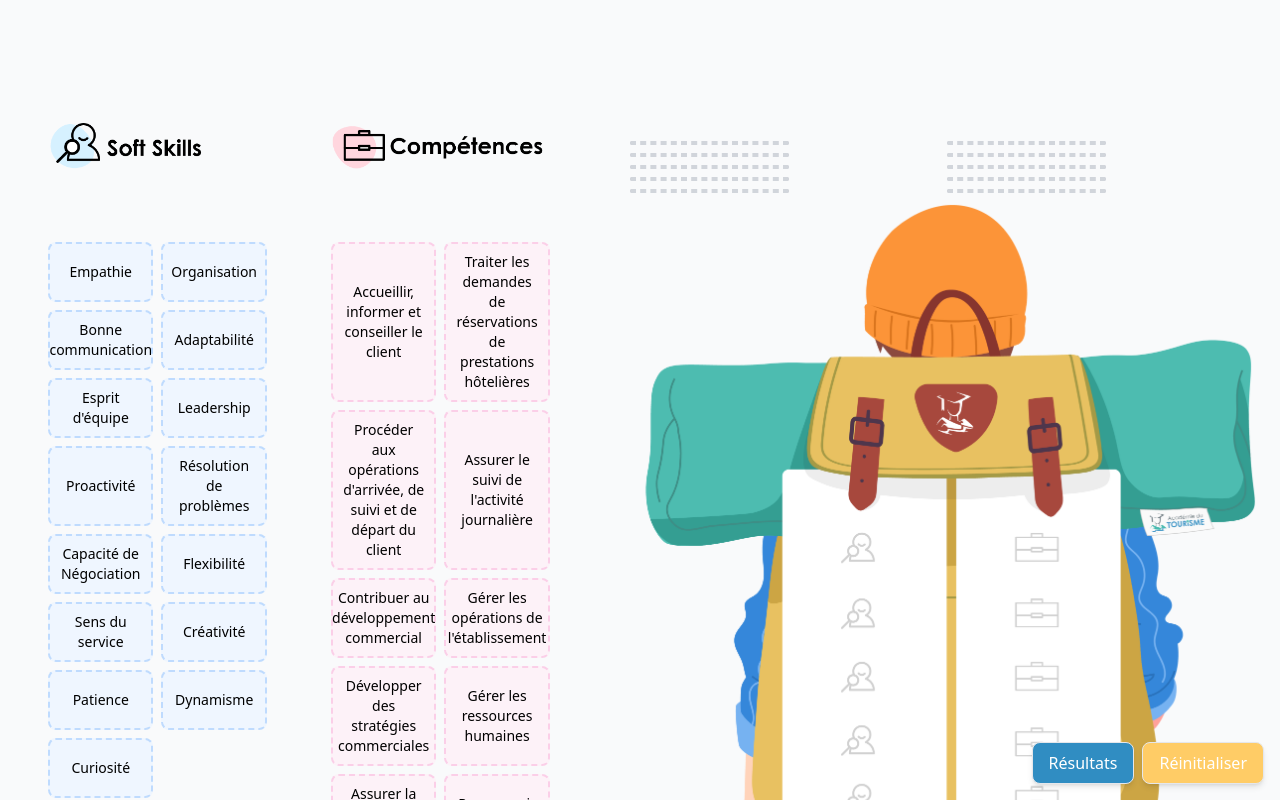
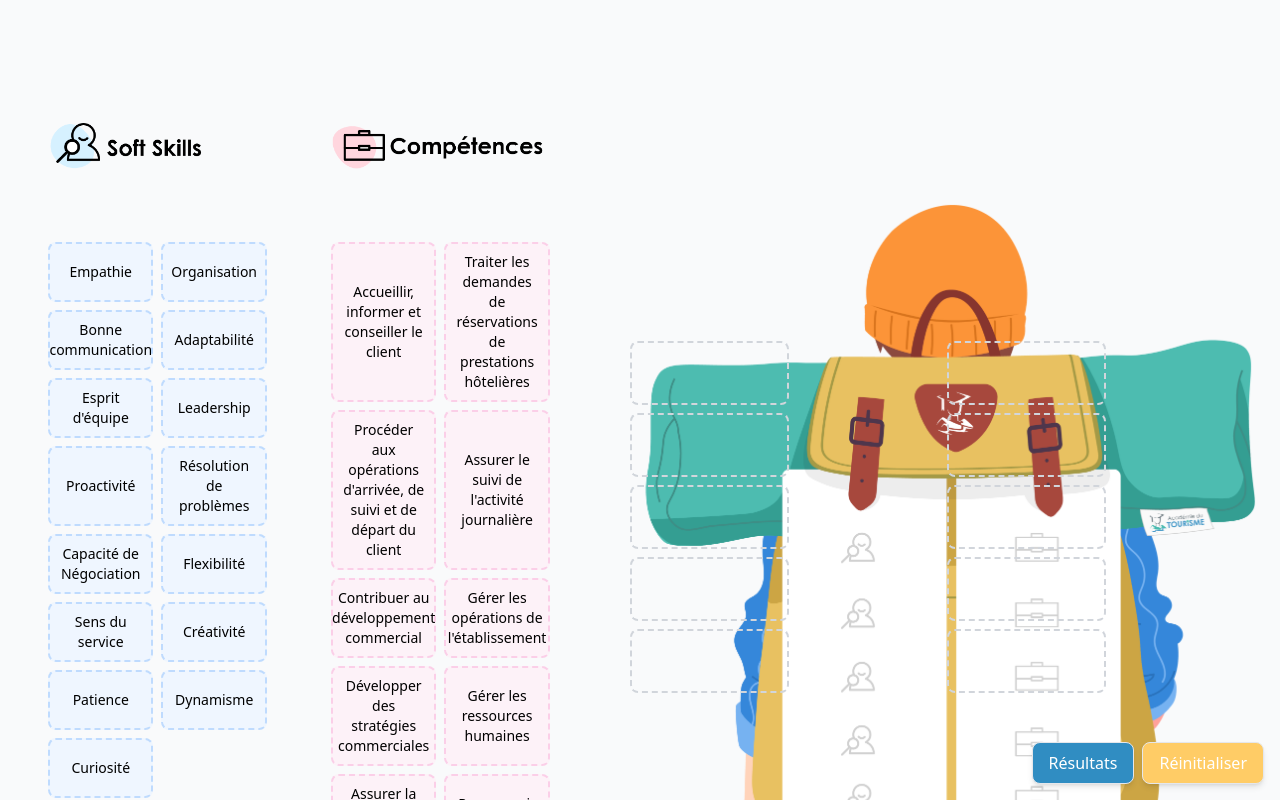
Before and after one commit to matthieu2022/app, a React (Vite) app: page / in a window 1280 px wide. Shown: the top 800 px of the page. Built offline with nearby package versions, Linux system fonts and the light colour scheme.

Commit message:
Update Backpack.tsx

```diff
--- a/src/components/Backpack.tsx
+++ b/src/components/Backpack.tsx
@@ -13,7 +13,7 @@ export const Backpack = ({
 
       <div className="grid grid-cols-2 gap-4 relative z-10 mt-70">
         {/* Colonne Soft Skills */}
-        <div className="space-y-2 w-[175px] mt-[25px]">
+        <div className="space-y-2 w-[175px] mt-[225px]">
           {skills.backpack.slice(0, 5).map((skill, index) => (
             <div
               key={index}
@@ -23,7 +23,7 @@ export const Backpack = ({
               onDragOver={onDragOver}
               onDrop={(e) => onDrop(e, "backpack", index)}
               onTouchEnd={(e) => onTouchEnd?.(e, "backpack", index)}
-              className="h-18 border-2 border-dashed border-gray-300 rounded-lg flex items-center justify-center ml-4"
+              className="h-16 border-2 border-dashed border-gray-300 rounded-lg flex items-center justify-center ml-4"
             >
               {skill && (
                 <div
@@ -43,7 +43,7 @@ export const Backpack = ({
           ))}
         </div>
         {/* Colonne Compétences */}
-        <div className="space-y-2 w-[175px] mt-[25px]">
+        <div className="space-y-2 w-[175px] mt-[225px]">
           {skills.backpack.slice(5, 10).map((skill, index) => (
             <div
               key={index + 5}
@@ -53,7 +53,7 @@ export const Backpack = ({
               onDragOver={onDragOver}
               onDrop={(e) => onDrop(e, "backpack", index + 5)}
               onTouchEnd={(e) => onTouchEnd?.(e, "backpack", index + 5)}
-              className="h-18 border-2 border-dashed border-gray-300 rounded-lg flex items-center justify-center ml-4"
+              className="h-16 border-2 border-dashed border-gray-300 rounded-lg flex items-center justify-center ml-4"
             >
               {skill && (
                 <div
```
